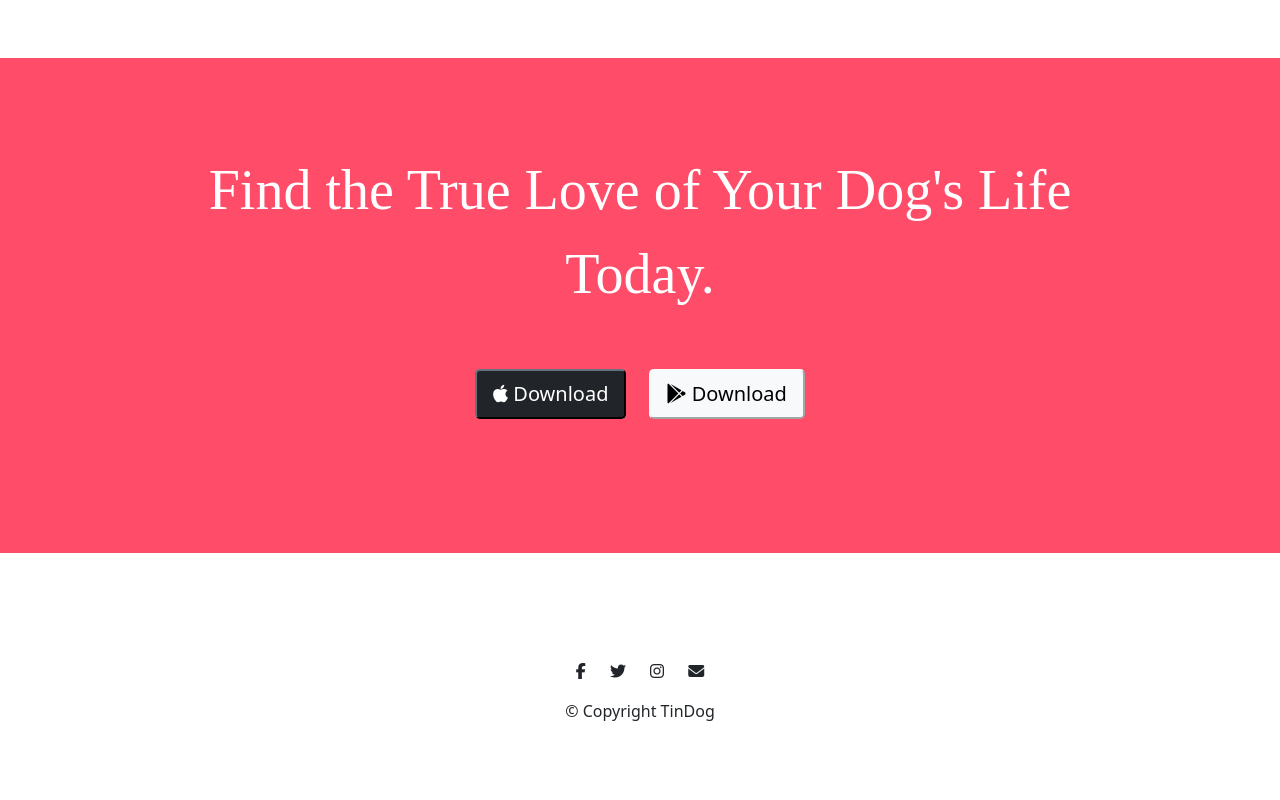
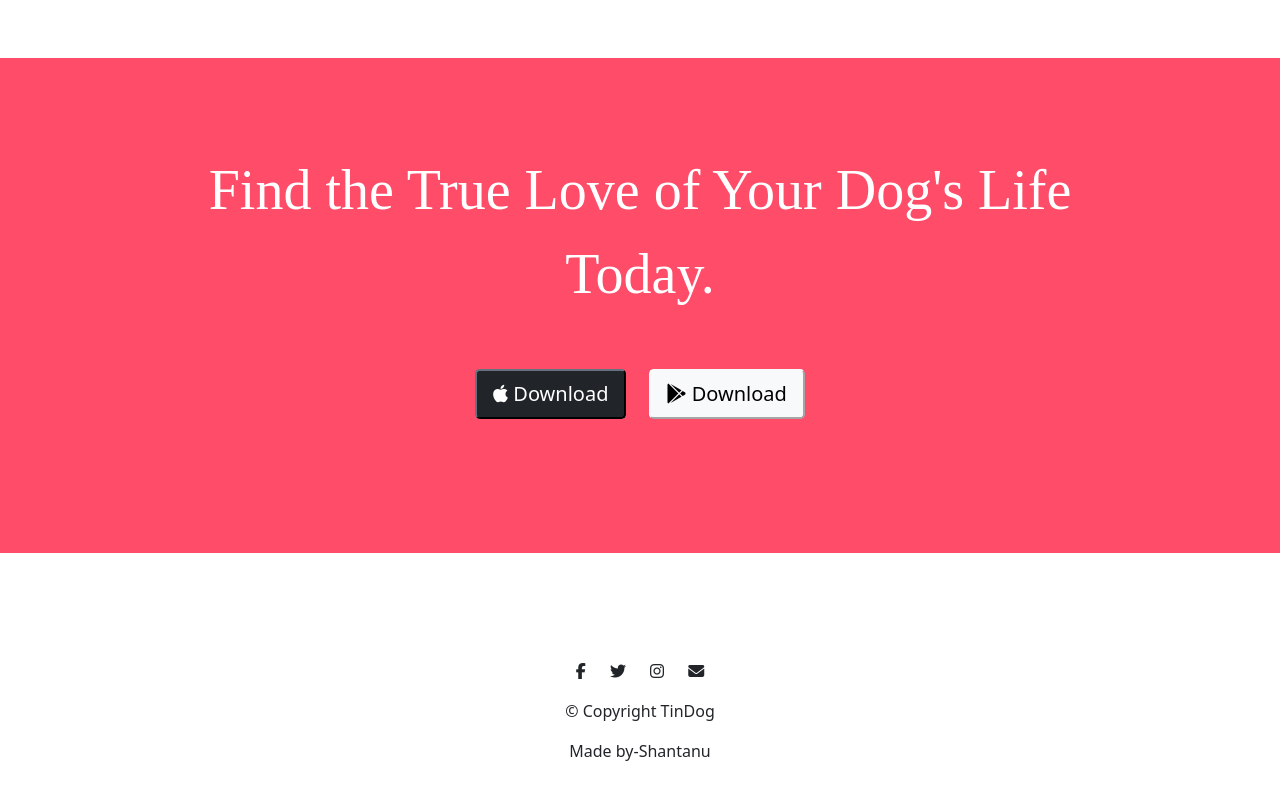
Before and after one commit to shantanu49001/ecell-projects--tindog, a plain HTML site: page index.html in a window 1280 px wide. Shown: the part 2890-3690 px from the top of the page. Drawn offline with nearby package versions, Linux system fonts and the light colour scheme.

Commit message:
Update index.html

```diff
--- a/index.html
+++ b/index.html
@@ -226,6 +226,7 @@
 <i class="social-icon fa-brands fa-instagram"></i>
 <i class="social-icon fa-solid fa-envelope"></i>
     <p>© Copyright TinDog</p>
+    <p>Made by-Shantanu </p>
 
   </footer>
 
```
